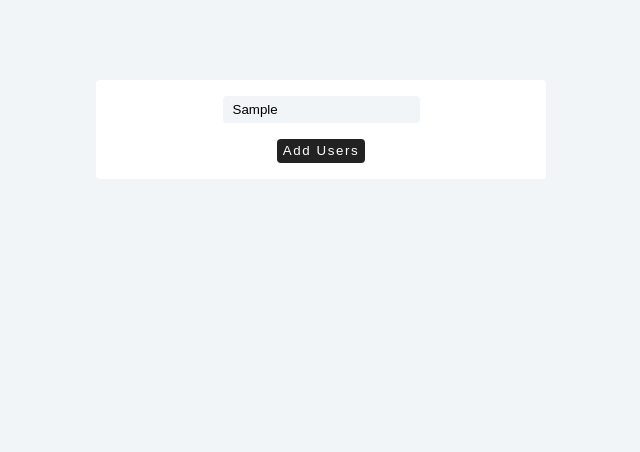
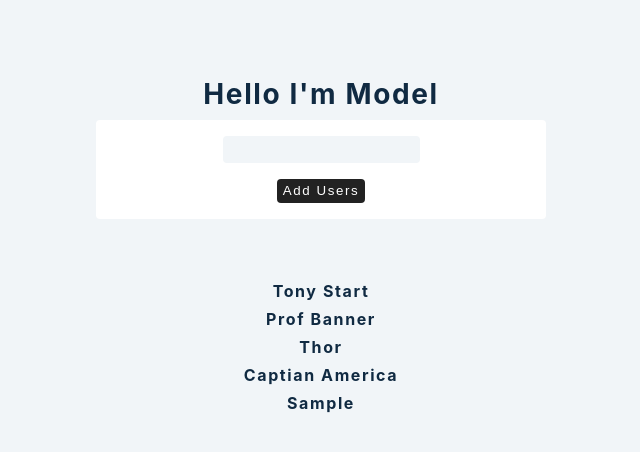
Before and after one commit to sagarva/advance-react, a React (Create React App) app: page / in a window 1280 px wide. Both pictures are taken after typing "Sample" into the empty fields and a click on the button "Add Users". Shown: the top 452 px of the page, without its empty margins (319-959 px from the left). Built offline with nearby package versions, Linux system fonts and the light colour scheme.

Commit message:
We have used use state to take name input

```diff
--- a/src/tutorial/Reducer/index.js
+++ b/src/tutorial/Reducer/index.js
@@ -3,12 +3,20 @@ import Modal from './model';
 import {data} from "../data"
 
 function Index() {
-    const [name, setName] = useState("")
-    const [people, setPeople] = useState(data)
-    const [showModal, setShowModel] = useState(false);
+    const [name, setName] = useState("")   //use state to take name input
+    const [people, setPeople] = useState(data)   //we have created a program where we are taking values from user and displayed the same
+    const [showModal, setShowModal] = useState(false);
 
     const handleSubmit = (e) => {
         e.preventDefault();
+        if(name){
+            setShowModal(true);
+            setPeople([...people,{id:new Date().getTime().toString(), name}]);
+            setName('')
+        }
+        else{
+            setShowModal(true)
+        }
     }
 
     return (
@@ -21,6 +29,13 @@ function Index() {
             </div>
             <button type='submit'>Add Users</button>
         </form>
+        {people.map((person) =>{
+            return<>
+                <div key={person.id}>
+                    <h4>{person.name}</h4>
+                </div>
+            </>
+        })}
         </>
     )
 }
--- a/src/tutorial/Reducer/model.js
+++ b/src/tutorial/Reducer/model.js
@@ -3,6 +3,7 @@ import React from 'react'
 function Modal() {
     return (
         <div>
+            <h3>Hello I'm Model</h3>
 
         </div>
     )
```
